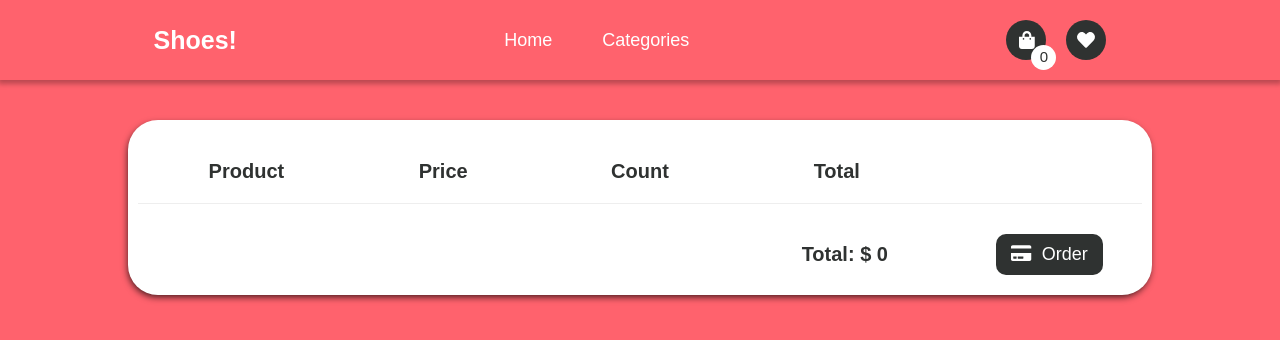
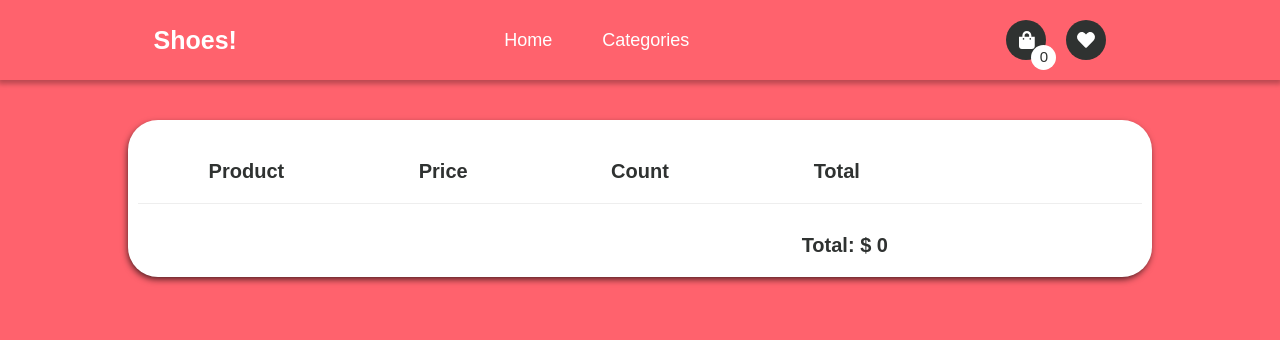
Before and after one commit to Luggi-ops/ecommerce-shoes-front, a React (Create React App) app: page /cart in a window 1280 px wide. Shown: the top 340 px of the page. Built offline with nearby package versions, Linux system fonts and the light colour scheme.

Commit message:
no order if empty cart

```diff
--- a/src/components/cart/Cart.js
+++ b/src/components/cart/Cart.js
@@ -93,10 +93,17 @@ const Cart = () => {
                         <h4>Total: $ {formatNumber(getTotal())}</h4>
                     </div>
                     <div className="cart-item-footer">
-                        <div className="btn" onClick={handleOrder}>
-                            <FontAwesomeIcon icon={faCreditCard} className="faCreditCard"/>
-                            Order
-                        </div>
+                        {
+                            items.lenght > 0?
+
+                            <div className="btn" onClick={handleOrder}>
+                                <FontAwesomeIcon icon={faCreditCard} className="faCreditCard"/>
+                                Order
+                            </div>
+                            :
+                            null
+                        }
+
                     </div>
                 </div>
             </section>
```
